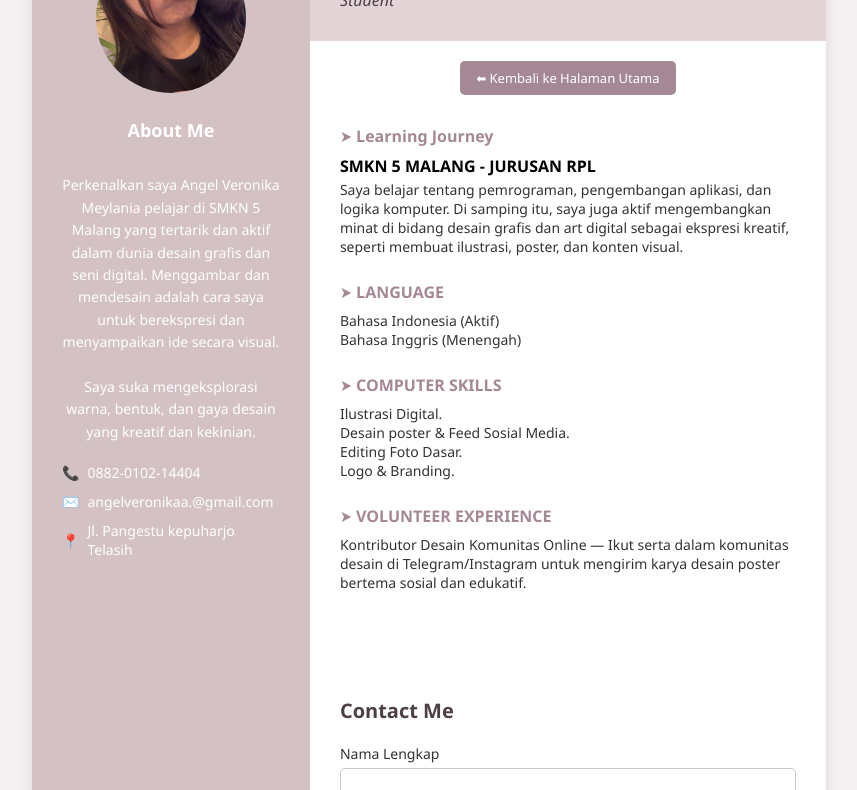
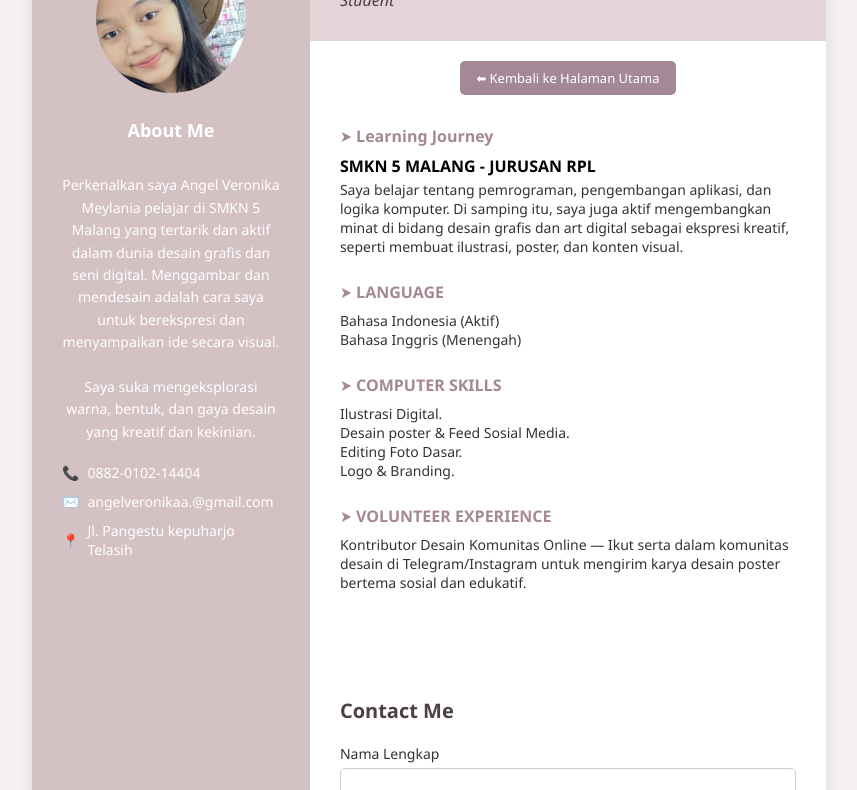
Before and after one commit to angelveronika/angelveronika.github.io, a plain HTML site: page index2.html in a window 1280 px wide. Shown: the part 127-917 px from the top of the page, without its empty margins (211-1068 px from the left). Drawn offline with Linux system fonts and the light colour scheme.

Commit message:
Update index2.html

```diff
--- a/index2.html
+++ b/index2.html
@@ -9,7 +9,7 @@
   <body>
     <div class="container">
       <div class="left">
-        <img src="img/fotoe.jpg" alt="Angel Veronika Meylania" />
+        <img src="fotow.jpg" alt="Angel Veronika Meylania" />
         <div class="profile-title">About Me</div>
         <div class="profile-desc">
           <br />
```
